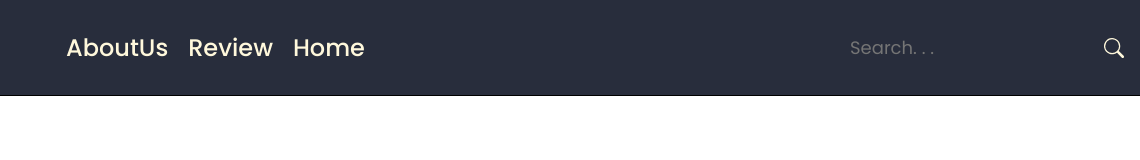
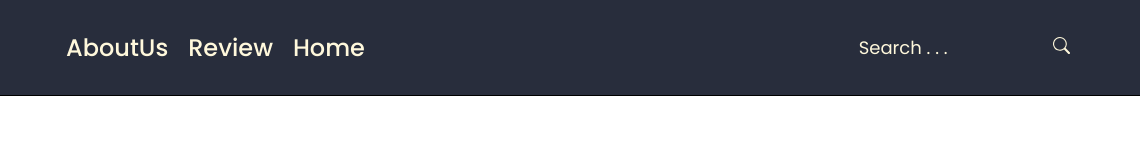
Before and after one commit to proiecte/christianBooksReviews, a website: page src/homepage.html in a window 1280 px wide. Shown: the full height of the page, 140-1280 px from the left. Drawn offline with Linux system fonts and the light colour scheme.

Commit message:
The final code

```diff
--- a/src/homepage.html
+++ b/src/homepage.html
@@ -25,12 +25,14 @@
         <div class="item">Review</div>
         <div class="item">Home</div>
         <div class="search-bar">
-          <input class="search" type="search" placeholder="Search. . ." id="">
-          <svg class="icon" xmlns="http://www.w3.org/2000/svg" fill="currentColor" class="bi bi-search"
-            viewBox="0 0 16 16">
-            <path
-              d="M11.742 10.344a6.5 6.5 0 1 0-1.397 1.398h-.001c.03.04.062.078.098.115l3.85 3.85a1 1 0 0 0 1.415-1.414l-3.85-3.85a1.007 1.007 0 0 0-.115-.1zM12 6.5a5.5 5.5 0 1 1-11 0 5.5 5.5 0 0 1 11 0z" />
-          </svg>
+          <form action="">
+            <input class="search" type="search" placeholder="Search . . .">
+            <svg class="icon" xmlns="http://www.w3.org/2000/svg" width="17" height="17" fill="currentColor"
+              class="bi bi-search" viewBox="0 0 16 16">
+              <path
+                d="M11.742 10.344a6.5 6.5 0 1 0-1.397 1.398h-.001c.03.04.062.078.098.115l3.85 3.85a1 1 0 0 0 1.415-1.414l-3.85-3.85a1.007 1.007 0 0 0-.115-.1zM12 6.5a5.5 5.5 0 1 1-11 0 5.5 5.5 0 0 1 11 0z" />
+            </svg>
+          </form>
         </div>
       </div>
     </nav>
--- a/src/review.css
+++ b/src/review.css
@@ -6,6 +6,7 @@
     --bg-cl-tow: #282d3c;
     --cl-one: #fff8dc;
     --cl-tow: #a58250;
+    --tx-shadow:
 }
 
 * {
@@ -79,15 +80,20 @@ input {
     border: none;
     outline: none;
     background: none;
-    margin-right: 50px;
+    margin-right: 30px;
     cursor: pointer;
     transition: 0.3s;
+}
+
+input::placeholder {
+    color: var(--cl-one);
+    font-weight: 400;
 }
 
 .search {
     width: 250px;
     height: 30px;
-    padding: 10px;
+    padding: 20px;
     color: var(--cl-one);
     font-size: 18px;
 }
@@ -101,14 +107,11 @@ input {
 }
 
 .search-bar .icon {
-    position: absolute;
-    width: 20px;
-    right: 10px;
+    position: relative;
+    width: 17px;
+    right: 70px;
     cursor: pointer;
-    margin-right: 6px;
-    transform: scale(1);
     transition: 0.3s;
-
 }
 
 .icon:hover {
```
